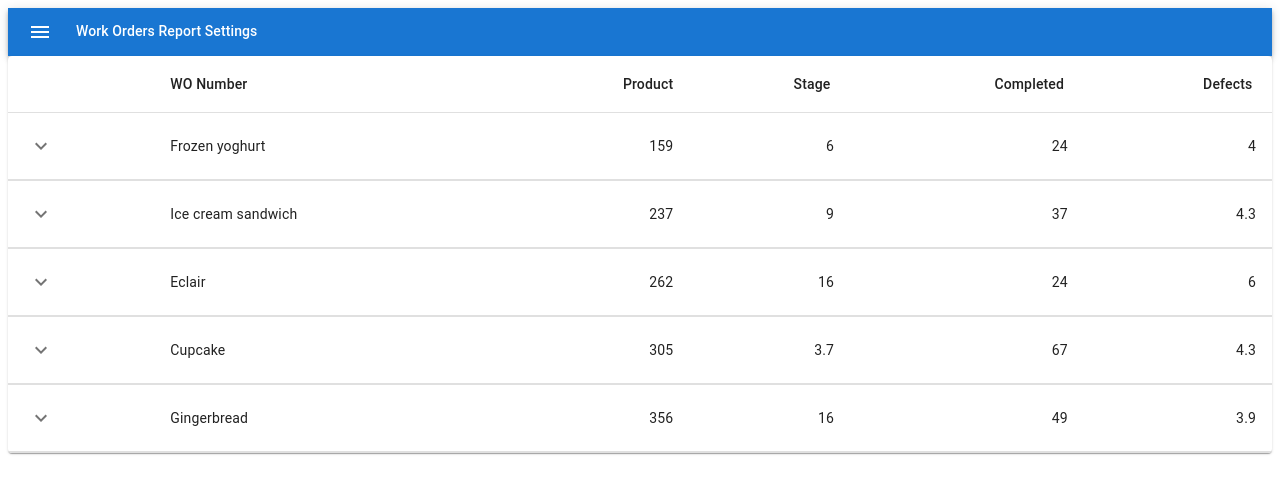
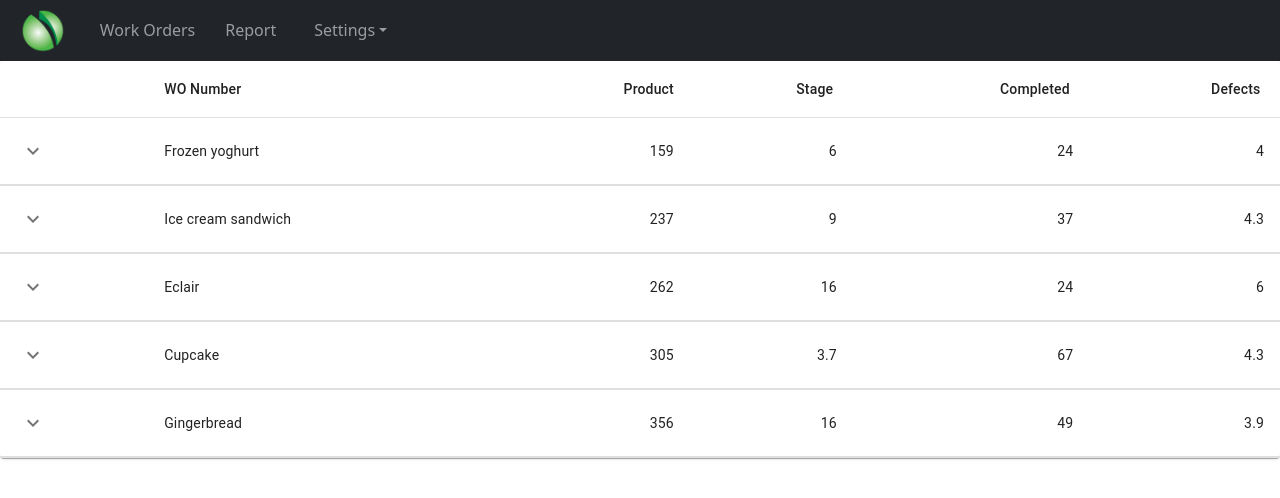
Before and after one commit to mgrist/CS4306-PrincipalLED, a React (Create React App) app in the folder client/: page / in a window 1280 px wide. Shown: the top 498 px of the page. Built offline with nearby package versions, Linux system fonts and the light colour scheme; the HTML template or start-up script is replaced by a standard one.

Commit message:
Added a new fancy app bar

```diff
--- a/client/package.json
+++ b/client/package.json
@@ -12,8 +12,10 @@
     "@testing-library/react": "^11.2.7",
     "@testing-library/user-event": "^12.8.3",
     "axios": "^0.24.0",
+    "bootstrap": "^5.1.3",
     "moment": "^2.29.1",
     "react": "^17.0.2",
+    "react-bootstrap": "^2.0.2",
     "react-dom": "^17.0.2",
     "react-scripts": "4.0.3",
     "redux": "^4.1.2",
--- a/client/src/App.js
+++ b/client/src/App.js
@@ -1,11 +1,12 @@
 import React from "react";
 import OrderTable from './components/orderTable/orderTable.js';
-import DenseAppBar from './components/appBar/appBar.js';
+//import DenseAppBar from './components/appBar/appBar.js';
+import AppBar from "./components/appBar/appBar.js";
 
 const App = () => {
     return (
         <div>
-            <DenseAppBar color="primary" position="static" />
+            <AppBar />
             <OrderTable />
         </div>
     );
--- a/client/src/components/appBar/appBar.js
+++ b/client/src/components/appBar/appBar.js
@@ -1,26 +1,43 @@
+
 import React from 'react';
-import { AppBar, Box, Toolbar, Typography, IconButton } from '@mui/material';
-import MenuIcon from '@mui/icons-material/Menu';
+import Navbar from 'react-bootstrap/Navbar';
+import Nav from 'react-bootstrap/Nav';
+import NavDropdown from 'react-bootstrap/NavDropdown';
+import Image from 'react-bootstrap/Image'
+import 'bootstrap/dist/css/bootstrap.css';
+import Logo from '../../images/led2.png';
 
-export default function DenseAppBar() {
-  return (
-    <Box sx={{ flexGrow: 1 }}>
-      <AppBar position="static">
-        <Toolbar variant="dense">
-          <IconButton edge="start" color="inherit" aria-label="menu" sx={{ mr: 2 }}>
-            <MenuIcon />
-          </IconButton>
-          <Typography variant="subtitle2" color="inherit" component="div">
-            Work Orders&nbsp;
-          </Typography>
-          <Typography variant="subtitle2" color="inherit" component="div">
-            Report&nbsp;
-          </Typography>
-          <Typography variant="subtitle2" color="inherit" component="div">
-            Settings
-          </Typography>
-        </Toolbar>
-      </AppBar>
-    </Box>
-  );
+export default function AppBar() {
+    // styling for PLED logo
+    const logo = {
+        height: '15%',
+        width: '15%',
+        paddingLeft: '20px',
+        paddingRight: '20px'
+    }
+    // styling for links, added padding on both sides
+    const links = {
+        paddingLeft: '15px',
+        paddingRight: '15px'
+    }
+
+    return (
+        <Navbar bg="dark" variant="dark">
+        <Nav>
+            <Image src={Logo} href="#home" style={logo}/>
+            <Navbar.Toggle aria-controls="basic-navbar-nav" />
+            <Navbar.Collapse id="basic-navbar-nav">
+            <Nav.Link style={links} href="#home">Work Orders</Nav.Link>
+            <Nav.Link style={links} href="#link">Report</Nav.Link>
+            <NavDropdown style={links} title="Settings" id="basic-nav-dropdown">
+                <NavDropdown.Item href="#action/3.1">Action</NavDropdown.Item>
+                <NavDropdown.Item href="#action/3.2">Another action</NavDropdown.Item>
+                <NavDropdown.Item href="#action/3.3">Something</NavDropdown.Item>
+                <NavDropdown.Divider />
+                <NavDropdown.Item href="#action/3.4">Separated link</NavDropdown.Item>
+            </NavDropdown>
+            </Navbar.Collapse>
+        </Nav>
+        </Navbar>
+    );
 }
--- a/client/src/components/orderTable/orderTable.js
+++ b/client/src/components/orderTable/orderTable.js
@@ -53,7 +53,7 @@ function Row(props) {
         <TableCell align="right">{row.protein}</TableCell>
       </TableRow>
       <TableRow>
-        <TableCell style={{ paddingBottom: 0, paddingTop: 0 }} colSpan={6}>
+        <TableCell style={{ paddingBottom: 0, paddingTop: 0 }} colSpan = {6}>
           <Collapse in={open} timeout="auto" unmountOnExit>
             <Box sx={{ margin: 1 }}>
               <Typography variant="h6" gutterBottom component="div">
```
Also changed, not shown: client/src/components/appBar/appBar.css (deleted), client/src/images/led.png (added), client/src/images/led2.png (added).
